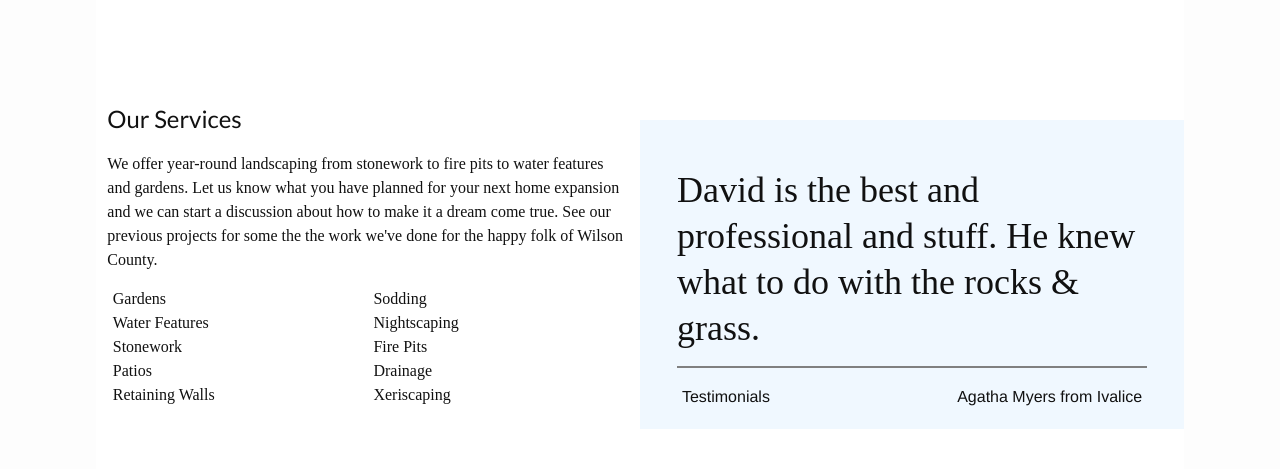
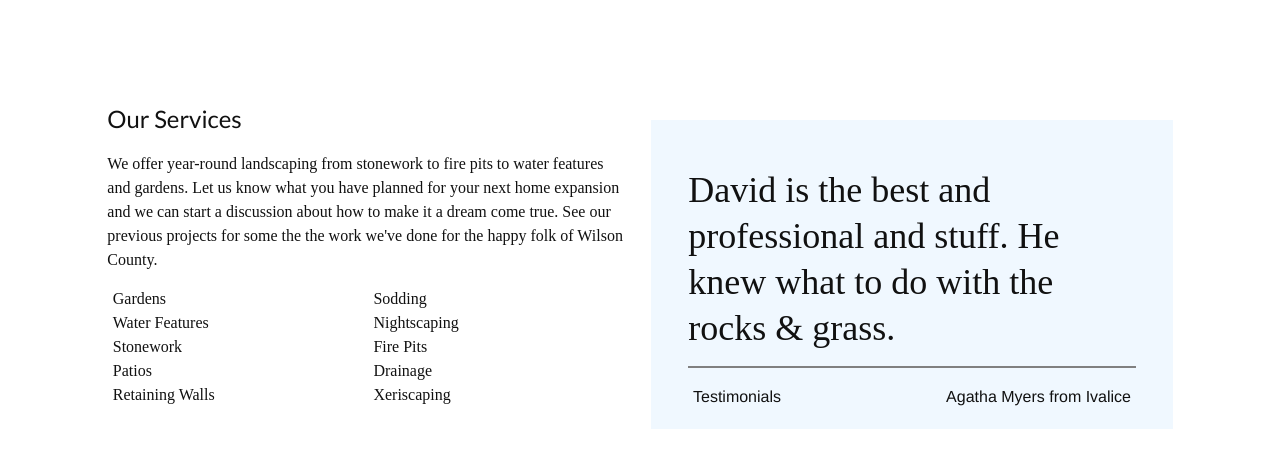
Before and after one commit to dgalcoop/LandscapeSolution, a Jekyll site: the page built from index.html, in a window 1280 px wide. Shown: the part 900-1369 px from the top of the page. Built offline with Jekyll 4.4.1, drawn with Linux system fonts in a browser that asks for light colours; nearby versions of some CDN libraries; some web fonts are replaced; grey boxes are pictures that could not be loaded.

Commit message:
override background color, fix carousel widths, better testimonial box, clearfix mixin update

```diff
--- a/_sass/_base.scss
+++ b/_sass/_base.scss
@@ -16,7 +16,7 @@
 body {
     font: $base-font-weight #{$base-font-size}/#{$base-line-height} $base-font-family;
     color: $text-color;
-    background-color: $background-color;
+    background-color: transparent;
     -webkit-text-size-adjust: 100%;
     -webkit-font-feature-settings: "kern" 1;
     -moz-font-feature-settings: "kern" 1;
--- a/css/main.scss
+++ b/css/main.scss
@@ -26,7 +26,6 @@
 
 $on-palm:          600px;
 $on-laptop:        800px;
-
 
 
 // Use media queries like this:
@@ -68,8 +67,8 @@
 
 @mixin clearfix {
 	&:after {
-		content: " ";
-		display: block;
+		content: "";
+		display: table;
 		clear: both;
 	}
 }
@@ -157,7 +156,7 @@
 //SERVICES
 
 .services {
-	height: 637px;
+  margin-bottom: 60px;
 	background-color: white;
 
 	.services-description {
@@ -180,8 +179,11 @@
 	.testimonial {
 		@include span(8 of 16);
 		margin-top: 120px;
-		padding: 17px 37px 20px;
-		background-color: AliceBlue;
+
+    .testimonial-box {
+      padding: 17px 37px 20px;
+      background-color: AliceBlue;
+    }
 		.testimonial-quote {
 			margin-top: 30px;
 			border-bottom: 2px solid gray;
@@ -191,6 +193,8 @@
 		}
 	}
 	.testimonial-citation {
+    @include clearfix;
+
 		margin-top: 17px;
 		.testimonial-link {
 			@include span (8 of 16);
@@ -204,14 +208,13 @@
 
 //PROJECT PHOTOS
 .project-gallery {
-	display: block;
-	width: 85%;
-	text-align: center;
+  @include span(16 of 16);
 }
 
 .carousel {
 	position: relative;
-	padding: 20px;
+	padding: 20px 0;
+  width: 100%;
 	margin: 0px auto;
 
 	.arrow {
@@ -227,6 +230,12 @@
 		font-size: 25px;
 	}
 
+  .slick-slide {
+    width: 400px;
+    margin: 0;
+    border-right: 10px solid #fff;
+  }
+
 	.carousel-prev {
 		left: -5px;
 	}
@@ -236,9 +245,6 @@
 	}
 }
 
-.photos-gallery {
-}
-
 .photo-frame {
 	margin: 30px;
 }
--- a/index.html
+++ b/index.html
@@ -26,6 +26,7 @@
   </div>
 
   <div class="testimonial">
+    <div class="testimonial-box">
       <div class="testimonial-quote">
         <p>David is the best and professional and stuff. He knew what to do with the rocks &amp; grass.</p>
       </div>
@@ -34,11 +35,14 @@
       </div>
     </div>
   </div>
+</div>
 
 
 
+<div class="grid">
   <div class="project-gallery">
     <h2>Project Gallery</h2>
+
     <div class="carousel">
       <div class="photos-gallery">
         {% for project in projectsGallery %}
@@ -47,3 +51,4 @@
       </div>
     </div>
   </div>
+</div>
--- a/js/photos-gallery.js
+++ b/js/photos-gallery.js
@@ -6,6 +6,7 @@
 		autoplay: true,
 		autoplaySpeed: 7500,
 		slidesToScroll: 3,
+		variableWidth: true,
 		prevArrow: '<div class="arrow carousel-prev"><i class="fa fa-chevron-circle-left"></i></div>',
   	nextArrow: '<div class="arrow carousel-next"><i class="fa fa-chevron-circle-right"></i></div>'
 	});
```
Lines whose indentation alone changed are shown as unchanged.
